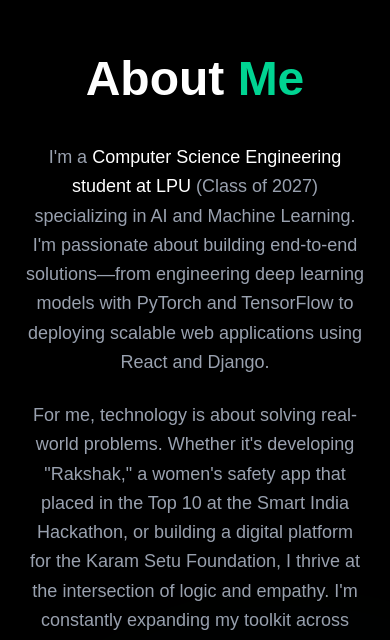
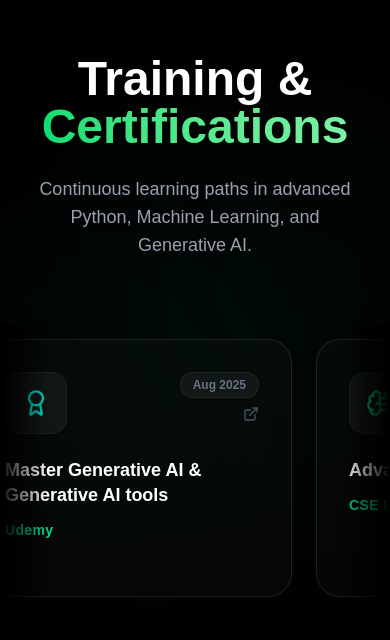
Before and after one commit to yuvieee01/portfolio-2026, a Next.js app: page / in a window 390 px wide. Shown: the part 6439-7079 px from the top of the page. Built offline with nearby package versions, Linux system fonts and the light colour scheme.

Commit message:
Added certificates section

```diff
--- a/src/app/page.tsx
+++ b/src/app/page.tsx
@@ -4,6 +4,7 @@ import About from "@/components/About";
 import Skills from "@/components/Skills";
 import Projects from "@/components/Projects";
 import Experience from "@/components/Experience";
+import Certifications from "@/components/Certifications";
 import Footer from "@/components/Footer";
 
 export default function Home() {
@@ -14,6 +15,7 @@ export default function Home() {
       <Skills />
       <Projects />
       <Experience />
+      <Certifications />
       <About />
       <Footer />
     </main>
--- /dev/null
+++ b/src/components/Certifications.tsx
@@ -0,0 +1,147 @@
+"use client";
+import { motion } from "framer-motion";
+import { Award, BrainCircuit, Code, Trophy, ExternalLink } from "lucide-react";
+import { useEffect, useRef, useState } from "react";
+
+export default function Certifications() {
+  const fadeUpVariants = {
+    hidden: { opacity: 0, y: 40 },
+    visible: { opacity: 1, y: 0 }
+  };
+
+  const scrollRef = useRef<HTMLDivElement>(null);
+  const [isHovered, setIsHovered] = useState(false);
+
+  // 1. ADD YOUR LINKS HERE
+  // Replace the "#" with your actual certificate URLs
+  const credentials = [
+    {
+      title: "Complete 2026 Python Bootcamp: Learn Python from Scratch",
+      issuer: "Udemy",
+      date: "Jan 2026",
+      link: "#",
+      icon: <Trophy size={28} className="text-emerald-500 dark:text-emerald-400" />
+    },
+    {
+      title: "Master Generative AI & Generative AI tools",
+      issuer: "Udemy",
+      date: "Aug 2025",
+      link: "#",
+      icon: <Award size={28} className="text-teal-500 dark:text-teal-400" />
+    },
+    {
+      title: "Advanced Python for ML & AI",
+      issuer: "CSE Pathshala",
+      date: "Jul 2025",
+      link: "#",
+      icon: <BrainCircuit size={28} className="text-emerald-600 dark:text-emerald-500" />
+    },
+    {
+      title: "Unrevealing Basic Python towards ML/AI",
+      issuer: "CSE Pathshala",
+      date: "Mar 2024",
+      link: "#",
+      icon: <Code size={28} className="text-teal-600 dark:text-teal-500" />
+    }
+  ];
+
+  // Duplicate the array 4 times to ensure enough runway for seamless looping
+  const scrollItems = [...credentials, ...credentials, ...credentials, ...credentials];
+
+  // Auto-scroll logic
+  useEffect(() => {
+    const container = scrollRef.current;
+    let animationFrameId: number;
+
+    const autoScroll = () => {
+      // Only scroll if the container exists and the user isn't hovering
+      if (container && !isHovered) {
+        container.scrollLeft += 1; // Adjust this number to change speed (e.g., 0.5 for slower, 2 for faster)
+
+        // The magic trick: when we scroll past the halfway point, snap back to 0
+        if (container.scrollLeft >= container.scrollWidth / 2) {
+          container.scrollLeft = 0;
+        }
+      }
+      animationFrameId = requestAnimationFrame(autoScroll);
+    };
+
+    animationFrameId = requestAnimationFrame(autoScroll);
+
+    return () => cancelAnimationFrame(animationFrameId);
+  }, [isHovered]);
+
+  return (
+    <section id="certificates" className="relative w-full bg-slate-50 dark:bg-black py-32 flex flex-col items-center justify-center overflow-hidden transition-colors duration-300">
+
+      {/* Subtle Background Glows */}
+      <div className="absolute top-1/3 right-1/4 w-96 h-96 bg-teal-400/10 dark:bg-teal-900/10 rounded-full blur-[120px] pointer-events-none" />
+      <div className="absolute bottom-1/3 left-1/4 w-96 h-96 bg-emerald-400/10 dark:bg-emerald-900/10 rounded-full blur-[120px] pointer-events-none" />
+
+      <div className="max-w-[1400px] w-full z-10">
+        <motion.div
+          initial="hidden" whileInView="visible" viewport={{ once: true, margin: "-100px" }} transition={{ duration: 0.6 }} variants={fadeUpVariants}
+          className="mb-16 md:mb-24 text-center px-6"
+        >
+          <h2 className="text-5xl md:text-6xl font-extrabold text-slate-900 dark:text-white mb-6">
+            Training & <span className="text-transparent bg-clip-text bg-linear-to-r from-emerald-500 to-teal-400 dark:from-green-400 dark:to-green-300">Certifications</span>
+          </h2>
+          <p className="text-lg text-slate-600 dark:text-gray-400 max-w-2xl mx-auto">
+            Continuous learning paths in advanced Python, Machine Learning, and Generative AI.
+          </p>
+        </motion.div>
+
+        {/* Scroll Container Wrapper */}
+        <div className="w-full relative">
+
+          {/* Left and Right Fade Gradients (Creates the illusion of cards fading in/out) */}
+          <div className="absolute top-0 left-0 w-12 md:w-32 h-full bg-gradient-to-r from-slate-50 dark:from-black to-transparent z-20 pointer-events-none" />
+          <div className="absolute top-0 right-0 w-12 md:w-32 h-full bg-gradient-to-l from-slate-50 dark:from-black to-transparent z-20 pointer-events-none" />
+
+          {/* Draggable/Scrollable Marquee */}
+          <div
+            ref={scrollRef}
+            onMouseEnter={() => setIsHovered(true)}
+            onMouseLeave={() => setIsHovered(false)}
+            onTouchStart={() => setIsHovered(true)} // Pauses when touched on mobile
+            onTouchEnd={() => setIsHovered(false)}
+            // The magic CSS to enable native scrolling but hide the physical scrollbar
+            className="flex gap-6 md:gap-8 overflow-x-auto w-full px-12 md:px-32 pb-10 pt-4 [&::-webkit-scrollbar]:hidden [-ms-overflow-style:none] [scrollbar-width:none] cursor-grab active:cursor-grabbing"
+          >
+            {scrollItems.map((cred, index) => (
+              <a
+                key={`${cred.title}-${index}`}
+                href={cred.link}
+                target="_blank"
+                rel="noopener noreferrer"
+                className="group block w-[320px] md:w-[400px] shrink-0 bg-white dark:bg-white/[0.02] border border-slate-200 dark:border-white/10 p-8 rounded-3xl flex-col shadow-xl shadow-slate-200/50 dark:shadow-none hover:border-emerald-500/50 dark:hover:bg-white/[0.04] hover:-translate-y-2 transition-all duration-300"
+              >
+                <div className="flex justify-between items-start mb-6">
+                  <div className="p-4 bg-slate-50 dark:bg-white/5 rounded-2xl border border-slate-100 dark:border-white/5 group-hover:scale-110 transition-transform duration-300">
+                    {cred.icon}
+                  </div>
+                  <div className="flex flex-col items-end gap-2">
+                    <div className="text-xs font-bold text-slate-400 dark:text-gray-500 bg-slate-100 dark:bg-white/5 px-3 py-1 rounded-full border border-slate-200 dark:border-white/5">
+                      {cred.date}
+                    </div>
+                    <ExternalLink size={16} className="text-slate-300 dark:text-gray-600 group-hover:text-emerald-500 transition-colors" />
+                  </div>
+                </div>
+
+                <div>
+                  <h3 className="text-lg md:text-xl font-bold text-slate-900 dark:text-white mb-3 leading-snug group-hover:text-emerald-600 dark:group-hover:text-emerald-400 transition-colors">
+                    {cred.title}
+                  </h3>
+                  <p className="text-emerald-600 dark:text-emerald-400 font-semibold tracking-wide text-sm">
+                    {cred.issuer}
+                  </p>
+                </div>
+              </a>
+            ))}
+          </div>
+
+        </div>
+      </div>
+    </section>
+  );
+}
```
